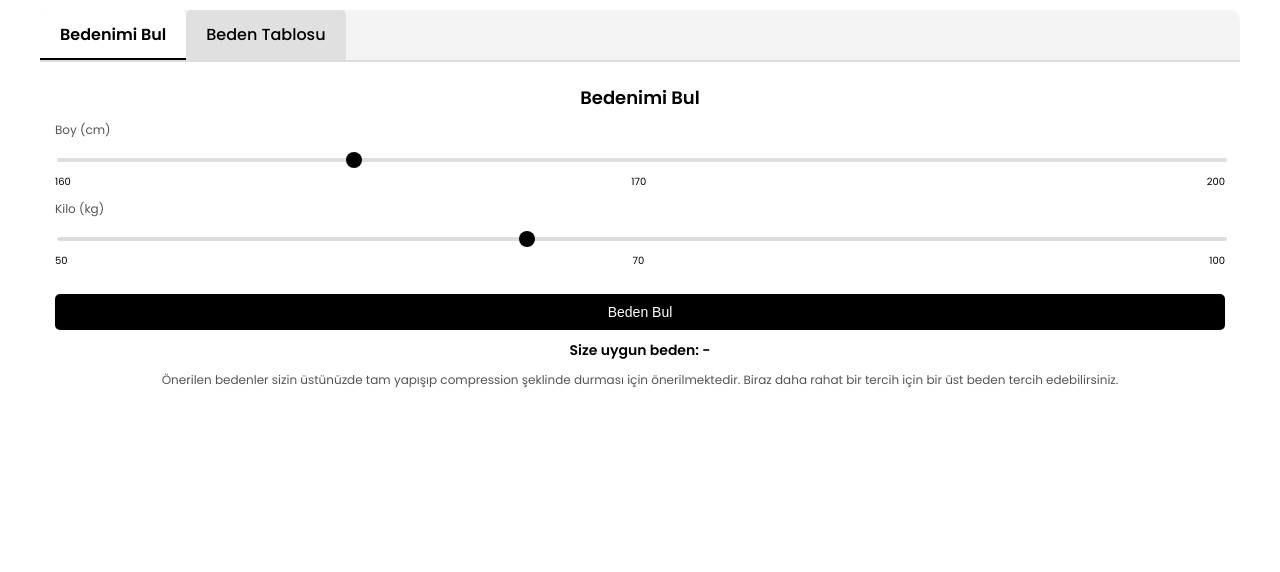
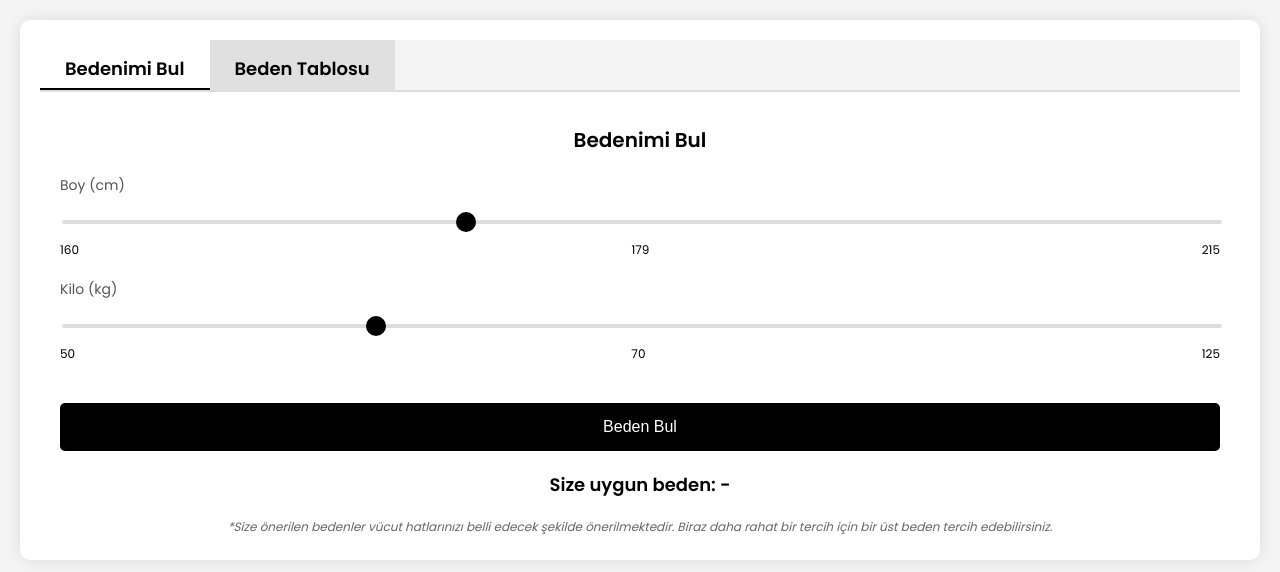
Before and after one commit to emirahmetshn/bedenoner, a plain HTML site: page compressions.html in a window 1280 px wide. Drawn offline with Linux system fonts and the light colour scheme.

Commit message:
Update compressions.html

```diff
--- a/compressions.html
+++ b/compressions.html
@@ -1,36 +1,34 @@
 <!DOCTYPE html>
 <html lang="en">
 <head>
-    <meta charset="UTF-8">
-    <meta name="viewport" content="width=device-width, initial-scale=1.0">
+  <meta charset="UTF-8" />
+  <meta name="viewport" content="width=device-width, initial-scale=1.0" />
   <title>Beden Hesaplama</title>
-    <link href="https://fonts.googleapis.com/css2?family=Poppins:wght@300;400;500;600&display=swap" rel="stylesheet">
+  <link href="https://fonts.googleapis.com/css2?family=Poppins:wght@300;400;500;600&display=swap" rel="stylesheet" />
   <style>
     body, html {
       margin: 0;
       padding: 0;
       height: 100%;
       width: 100%;
-            background-color: #ffffff; /* Tam beyaz arka plan */
+      background-color: #f4f4f4;
       font-family: 'Poppins', sans-serif;
       display: flex;
       justify-content: center;
       align-items: flex-start;
-            overflow: hidden; /* Kaydırma çubuğu olmaması için */
+      overflow: hidden;
     }
 
     .tab-container {
-            width: 1200px; /* Enine genişlik */
-            height: 400px; /* Dikine yükseklik */
-            background-color: #ffffff; /* İçerik arka plan rengi */
+      width: 1200px;
+      height: 500px;
+      background-color: #ffffff;
       border-radius: 10px;
-            box-shadow: none; /* Gölgeyi kaldır */
       display: flex;
       flex-direction: column;
-            box-sizing: border-box;
-            padding: 0; /* İçerik alanının tam olarak sığması için */
-            margin-top: 10px; /* Sayfanın üst kısmında biraz boşluk bırak */
-            overflow-y: hidden; /* Kaydırma çubuğunu gizle */
+      padding: 20px;
+      margin-top: 20px;
+      box-shadow: 0px 0px 15px rgba(0, 0, 0, 0.1);
     }
 
     .tabs {
@@ -38,33 +36,29 @@
       justify-content: flex-start;
       background: #f4f4f4;
       border-bottom: 2px solid #ddd;
-            height: 50px; /* Sekme yüksekliği */
+      height: 50px;
     }
 
     .tab {
-            padding: 10px 20px; /* Sekme içi boşluk */
+      padding: 15px 25px;
       cursor: pointer;
       border-bottom: 2px solid transparent;
-            font-weight: 500;
-            transition: border-color 0.3s ease;
-            border-radius: 5px 5px 0 0; /* Üst köşelere yuvarlatma */
+      font-weight: 600;
+      font-size: 18px;
       background: #e0e0e0;
-            font-size: 16px; /* Sekme font boyutu */
-            display: flex;
-            align-items: center; /* İçeriği dikey ortala */
+      transition: all 0.3s;
     }
 
     .tab.active {
       border-bottom: 2px solid #000;
-            font-weight: 600;
-            background: #ffffff; /* Aktif sekme arka plan rengi */
+      background: #fff;
+      color: #000;
     }
 
     .tab-content {
-            padding: 10px 15px;
-            flex: 1; /* İçeriği tüm alanı kaplayacak şekilde ayarla */
+      padding: 20px;
+      flex: 1;
       display: none;
-            overflow-y: auto; /* İçeriğin kaydırılabilir olması için */
     }
 
     .tab-content.active {
@@ -72,18 +66,18 @@
     }
 
     h1 {
-            font-size: 18px; /* Başlık font boyutu */
+      font-size: 20px;
       text-align: center;
-            margin-bottom: 10px;
+      margin-bottom: 20px;
     }
 
     .slider-container {
-            margin: 10px 0;
+      margin: 20px 0;
     }
 
     label {
-            font-size: 12px; /* Etiket font boyutu */
-            margin-bottom: 5px;
+      font-size: 14px;
+      margin-bottom: 10px;
       display: block;
       color: #555;
     }
@@ -92,7 +86,7 @@
       width: 100%;
       appearance: none;
       background: #ddd;
-            height: 4px; /* Kaydırıcı yüksekliği */
+      height: 4px;
       border-radius: 5px;
       outline: none;
       cursor: pointer;
@@ -101,16 +95,16 @@
     .slider::-webkit-slider-thumb {
       appearance: none;
       background: #000;
-            height: 16px; /* Kaydırıcı parmağı yüksekliği */
-            width: 16px; /* Kaydırıcı parmağı genişliği */
+      height: 20px;
+      width: 20px;
       border-radius: 50%;
       cursor: pointer;
     }
 
     .slider::-moz-range-thumb {
       background: #000;
-            height: 16px;
-            width: 16px;
+      height: 20px;
+      width: 20px;
       border-radius: 50%;
       cursor: pointer;
     }
@@ -118,21 +112,21 @@
     .label {
       display: flex;
       justify-content: space-between;
-            margin-top: 5px;
-            font-size: 10px; /* Etiket değer font boyutu */
+      margin-top: 10px;
+      font-size: 12px;
     }
 
     .button {
       width: 100%;
       background-color: #000;
       color: #fff;
-            padding: 10px 0;
+      padding: 15px 0;
       border: none;
       border-radius: 5px;
       cursor: pointer;
-            font-size: 14px; /* Buton font boyutu */
-            margin-top: 15px;
-            transition: background-color 0.3s ease;
+      font-size: 16px;
+      margin-top: 20px;
+      transition: background-color 0.3s;
     }
 
     .button:hover {
@@ -140,25 +134,18 @@
     }
 
     .result {
-            margin-top: 10px;
-            font-size: 14px; /* Sonuç font boyutu */
+      margin-top: 20px;
+      font-size: 18px;
       font-weight: bold;
       text-align: center;
       color: #000;
     }
 
-        .suggestion {
-            font-size: 12px;
-            text-align: center;
-            color: #555;
-            margin-top: 10px;
-        }
-
     table {
       width: 100%;
       border-collapse: collapse;
-            margin-top: 10px;
-            font-size: 12px; /* Tablo font boyutu */
+      margin-top: 20px;
+      font-size: 14px;
     }
 
     table, th, td {
@@ -166,13 +153,21 @@
     }
 
     th, td {
-            padding: 5px;
+      padding: 10px;
       text-align: center;
     }
 
     th {
       background-color: #f5f5f5;
       font-weight: bold;
+    }
+
+    .note {
+      margin-top: 20px;
+      font-size: 12px;
+      font-style: italic;
+      color: #666;
+      text-align: center;
     }
   </style>
 </head>
@@ -186,23 +181,26 @@
 
     <div id="tab1" class="tab-content active">
       <h1>Bedenimi Bul</h1>
+
+      <!-- Boy Kaydırıcı -->
       <div class="slider-container">
         <label for="height">Boy (cm)</label>
-                <input type="range" id="height" class="slider" min="160" max="200" value="170">
+        <input type="range" id="height" class="slider" min="160" max="215" value="179" />
         <div class="label">
           <span>160</span>
-                    <span id="heightValue">170</span>
-                    <span>200</span>
+          <span id="heightValue">179</span>
+          <span>215</span>
         </div>
       </div>
 
+      <!-- Kilo Kaydırıcı -->
       <div class="slider-container">
         <label for="weight">Kilo (kg)</label>
-                <input type="range" id="weight" class="slider" min="50" max="100" value="70">
+        <input type="range" id="weight" class="slider" min="50" max="125" value="70" />
         <div class="label">
           <span>50</span>
           <span id="weightValue">70</span>
-                    <span>100</span>
+          <span>125</span>
         </div>
       </div>
 
@@ -210,8 +208,9 @@
 
       <div class="result" id="result">Size uygun beden: -</div>
 
-            <!-- Eklenen yazı -->
-            <p class="suggestion">Önerilen bedenler sizin üstünüzde tam yapışıp compression şeklinde durması için önerilmektedir. Biraz daha rahat bir tercih için bir üst beden tercih edebilirsiniz.</p>
+      <div class="note">
+        *Size önerilen bedenler vücut hatlarınızı belli edecek şekilde önerilmektedir. Biraz daha rahat bir tercih için bir üst beden tercih edebilirsiniz.
+      </div>
     </div>
 
     <div id="tab2" class="tab-content">
@@ -225,31 +224,11 @@
           </tr>
         </thead>
         <tbody>
-                    <tr>
-                        <td>S</td>
-                        <td>55.5</td>
-                        <td>70</td>
-                    </tr>
-                    <tr>
-                        <td>M</td>
-                        <td>57</td>
-                        <td>72</td>
-                    </tr>
-                    <tr>
-                        <td>L</td>
-                        <td>59.5</td>
-                        <td>74</td>
-                    </tr>
-                    <tr>
-                        <td>XL</td>
-                        <td>63.5</td>
-                        <td>76</td>
-                    </tr>
-                    <tr>
-                        <td>XXL</td>
-                        <td>67</td>
-                        <td>79</td>
-                    </tr>
+          <tr><td>S</td><td>43</td><td>68</td></tr>
+          <tr><td>M</td><td>45</td><td>69</td></tr>
+          <tr><td>L</td><td>47</td><td>70</td></tr>
+          <tr><td>XL</td><td>49</td><td>72</td></tr>
+          <tr><td>XXL</td><td>52</td><td>74</td></tr>
         </tbody>
       </table>
     </div>
@@ -267,7 +246,7 @@
       const tabs = document.querySelectorAll('.tab');
       const tabContents = document.querySelectorAll('.tab-content');
 
-            // Tab switching functionality
+      // Sekmeler Arası Geçiş
       tabs.forEach(tab => {
         tab.addEventListener('click', () => {
           tabs.forEach(t => t.classList.remove('active'));
@@ -283,42 +262,41 @@
         });
       });
 
-            // Slider değerlerini güncelle
+      // Kaydırıcı Değerlerini Güncelle
       function updateValues() {
         heightValue.textContent = heightSlider.value;
         weightValue.textContent = weightSlider.value;
       }
 
-            // Beden hesaplama fonksiyonu
+      heightSlider.addEventListener('input', updateValues);
+      weightSlider.addEventListener('input', updateValues);
+
+      // Beden Hesaplama
       function findSize() {
         const height = parseInt(heightSlider.value, 10);
         const weight = parseInt(weightSlider.value, 10);
         let size = '';
 
-                // Güncellenmiş beden aralıkları
-                if (height <= 172 && weight < 67) {
+        if (height <= 172 && weight <= 67) {
           size = 'S';
-                } else if (height <= 180 && weight <= 76) {  // M beden için kilo 78'den 76'ya indirildi
+        } else if (height <= 180 && weight <= 75) {
           size = 'M';
-                } else if (height <= 186 && weight < 86) {
+        } else if (height <= 186 && weight <= 86) {
           size = 'L';
-                } else if (height <= 190 && weight < 93) {
+        } else if (height <= 190 && weight <= 93) {
           size = 'XL';
         } else if (height > 190 || weight >= 100) {
           size = 'XXL';
         } else {
-                    size = 'Beden önerilemiyor'; // Aralıklara uymayan durumlar için
+          size = 'Beden belirlenemedi';
         }
 
-                // Sonucu doğrudan sayfada gösterme
         result.textContent = `Size uygun beden: ${size}`;
       }
 
-            heightSlider.addEventListener('input', updateValues);
-            weightSlider.addEventListener('input', updateValues);
       findSizeButton.addEventListener('click', findSize);
 
-            // Başlangıç değerlerini güncelle
+      // İlk değer güncelleme
       updateValues();
     });
   </script>
```
Lines whose indentation alone changed are shown as unchanged.
